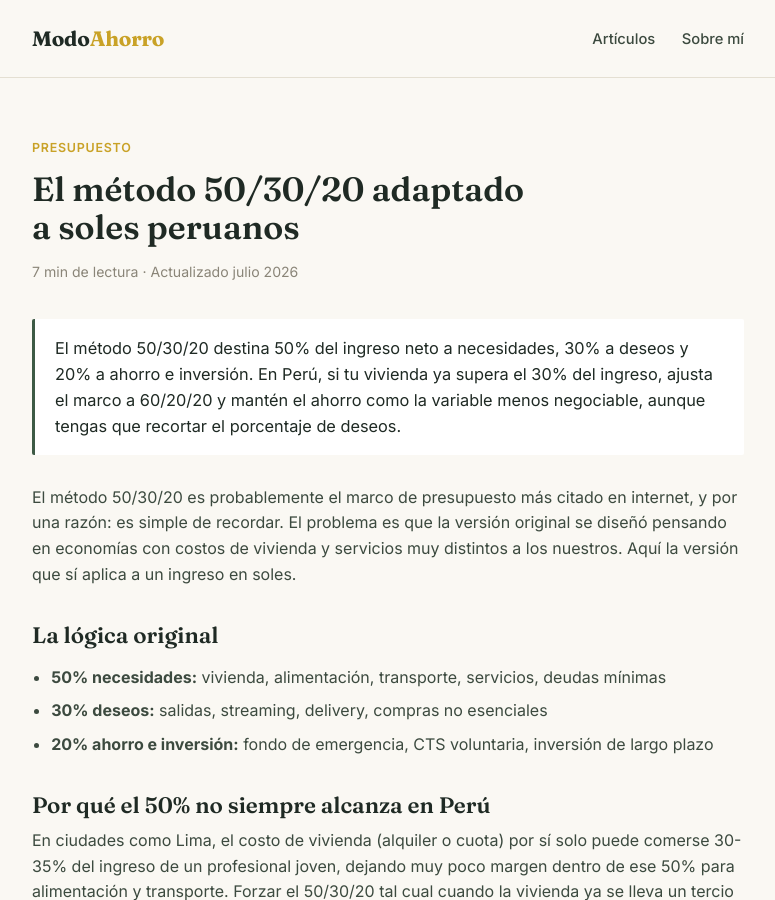
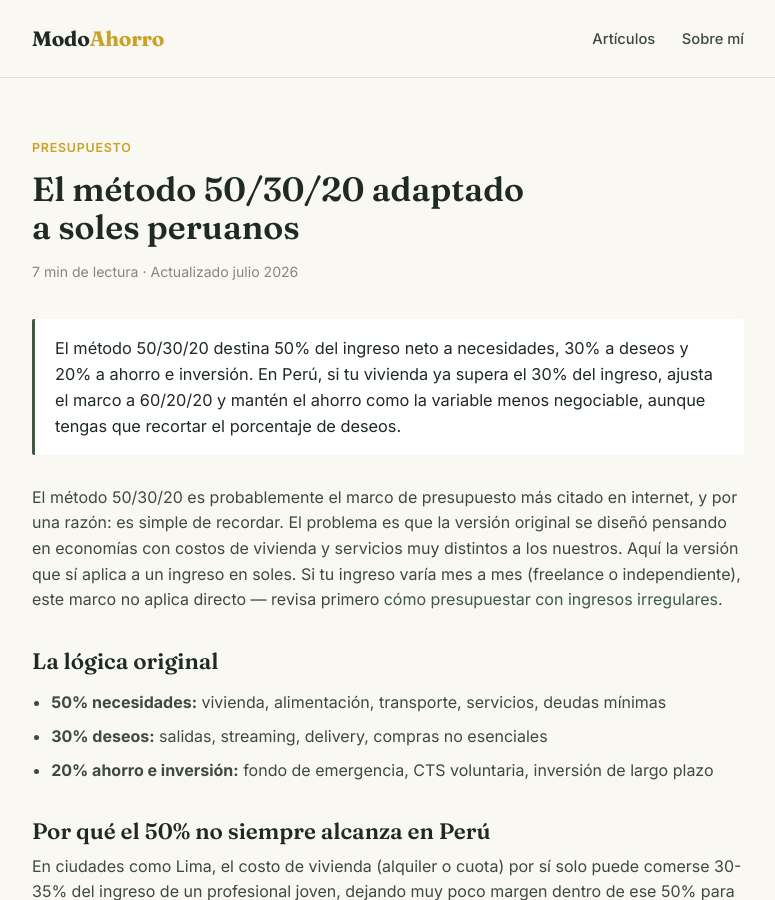
Before and after one commit to cguillenh22/modoahorro, a Jekyll site: the page built from _articulos/presupuesto-50-30-20.html, in a window 1280 px wide and 900 px high. Shown: the whole window, without its empty margins (252-1027 px from the left). Built offline with Jekyll 4.4.1, drawn with Linux system fonts in a browser that asks for light colours.

Commit message:
Update presupuesto-50-30-20.html

```diff
--- a/_articulos/presupuesto-50-30-20.html
+++ b/_articulos/presupuesto-50-30-20.html
@@ -6,7 +6,7 @@ read_time: 7
 ---
 <p class="direct-answer">El método 50/30/20 destina 50% del ingreso neto a necesidades, 30% a deseos y 20% a ahorro e inversión. En Perú, si tu vivienda ya supera el 30% del ingreso, ajusta el marco a 60/20/20 y mantén el ahorro como la variable menos negociable, aunque tengas que recortar el porcentaje de deseos.</p>
 
-    <p>El método 50/30/20 es probablemente el marco de presupuesto más citado en internet, y por una razón: es simple de recordar. El problema es que la versión original se diseñó pensando en economías con costos de vivienda y servicios muy distintos a los nuestros. Aquí la versión que sí aplica a un ingreso en soles.</p>
+    <p>El método 50/30/20 es probablemente el marco de presupuesto más citado en internet, y por una razón: es simple de recordar. El problema es que la versión original se diseñó pensando en economías con costos de vivienda y servicios muy distintos a los nuestros. Aquí la versión que sí aplica a un ingreso en soles. Si tu ingreso varía mes a mes (freelance o independiente), este marco no aplica directo — revisa primero <a href="../articulos/presupuesto-ingresos-irregulares-freelance.html">cómo presupuestar con ingresos irregulares</a>.</p>
 
     <h2>La lógica original</h2>
     <ul>
```
